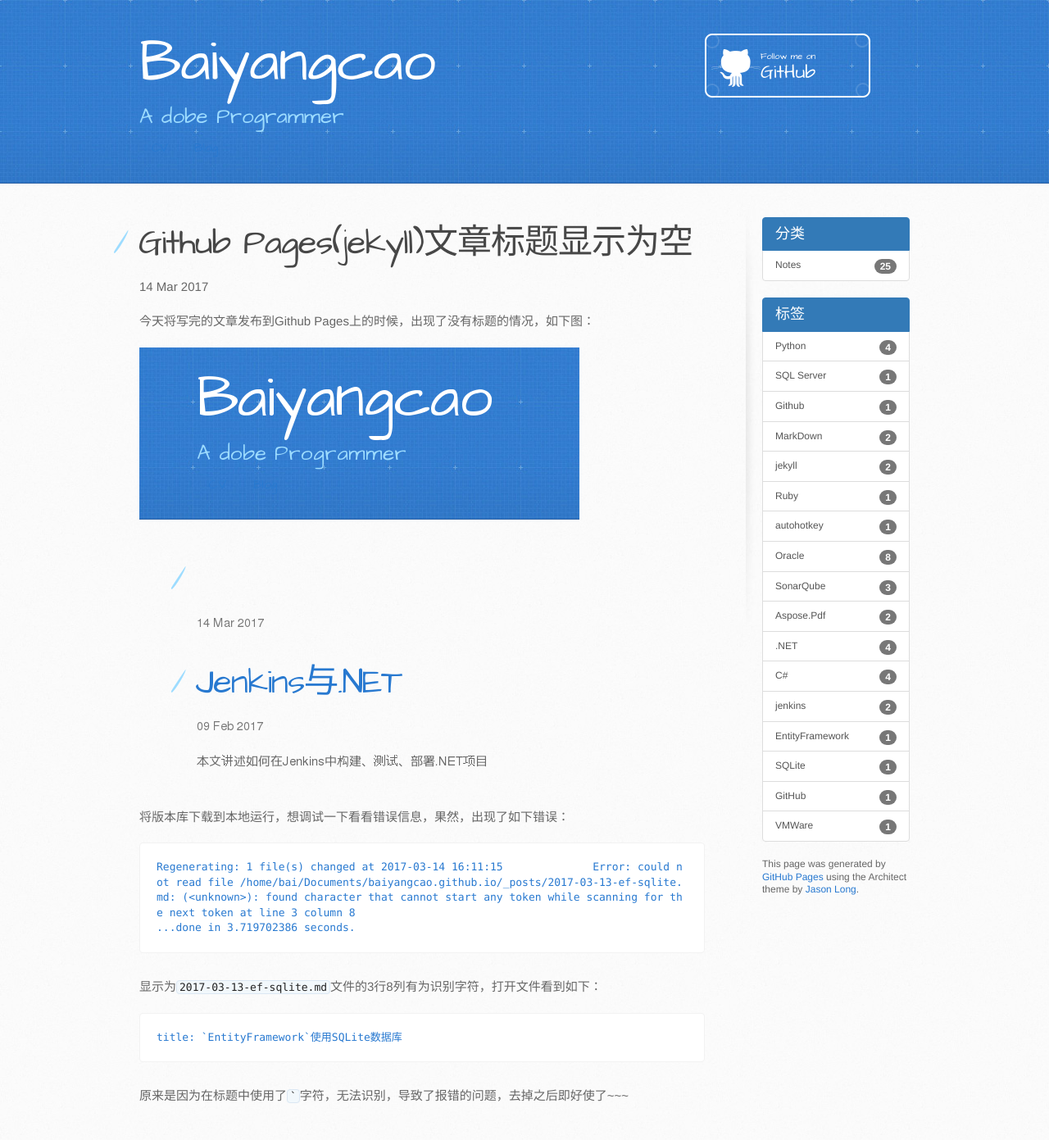
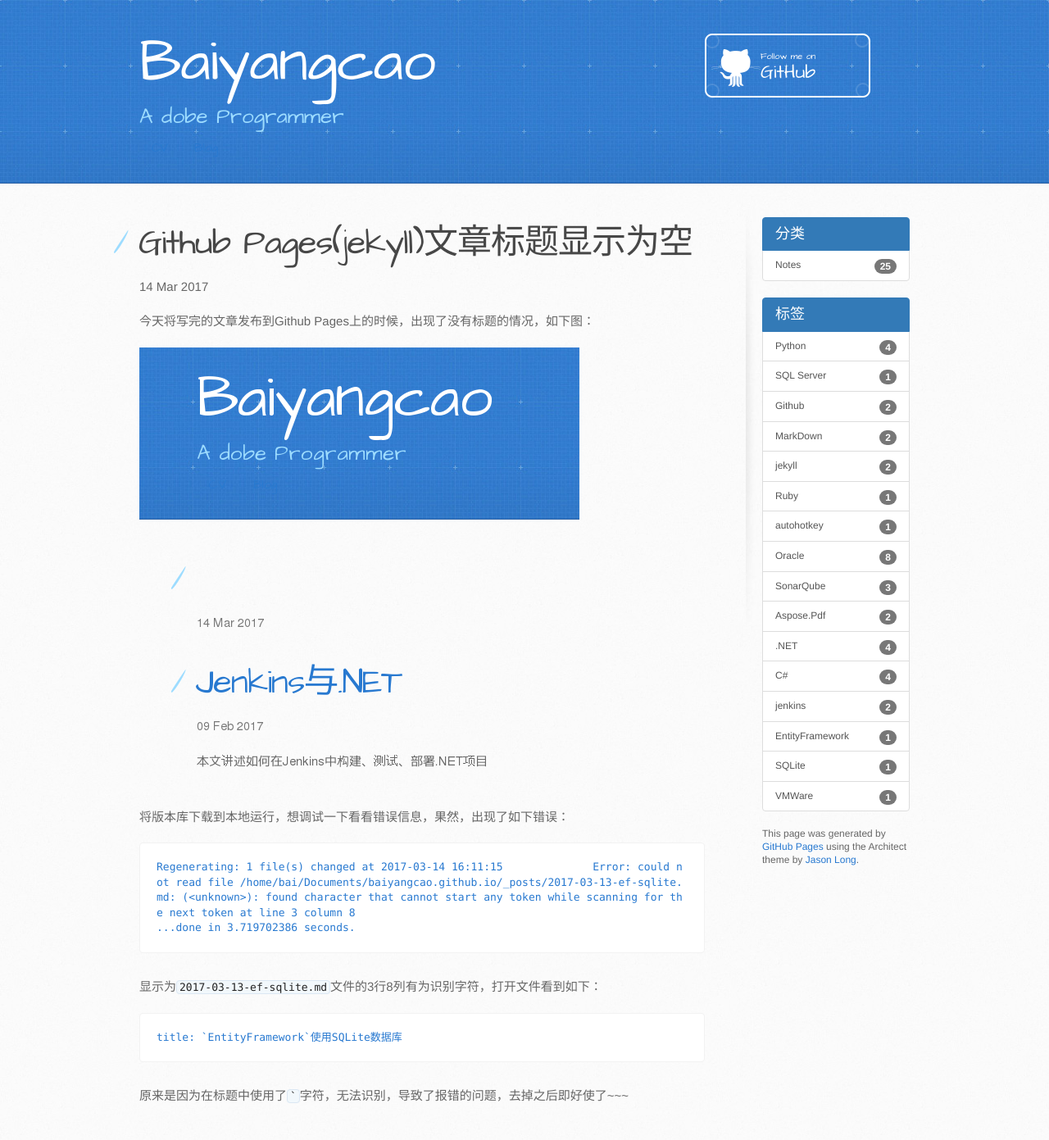
Before and after one commit to baiyangcao/baiyangcao.github.io, a Jekyll site: the page built from _posts/2017-03-14-jekyll-empty-title.md, in a window 1280 px wide. Shown: the whole page at 82% size. Built offline with Jekyll 4.4.1, drawn with Linux system fonts in a browser that asks for light colours; nearby versions of some CDN libraries; library files that are not in the unit come from our copies.

Commit message:
fix tag and file name of jekyll empty title

```diff
--- a/_posts/2016-03-14-jekyll-empty-title.md
+++ b/_posts/2017-03-14-jekyll-empty-title.md
@@ -3,7 +3,7 @@
 title: Github Pages(jekyll)文章标题显示为空
 date: 2017-03-14
 categories: Notes
-tags: GitHub jekyll MarkDown
+tags: Github jekyll MarkDown
 ---
 
 今天将写完的文章发布到Github Pages上的时候，出现了没有标题的情况，如下图：
```
